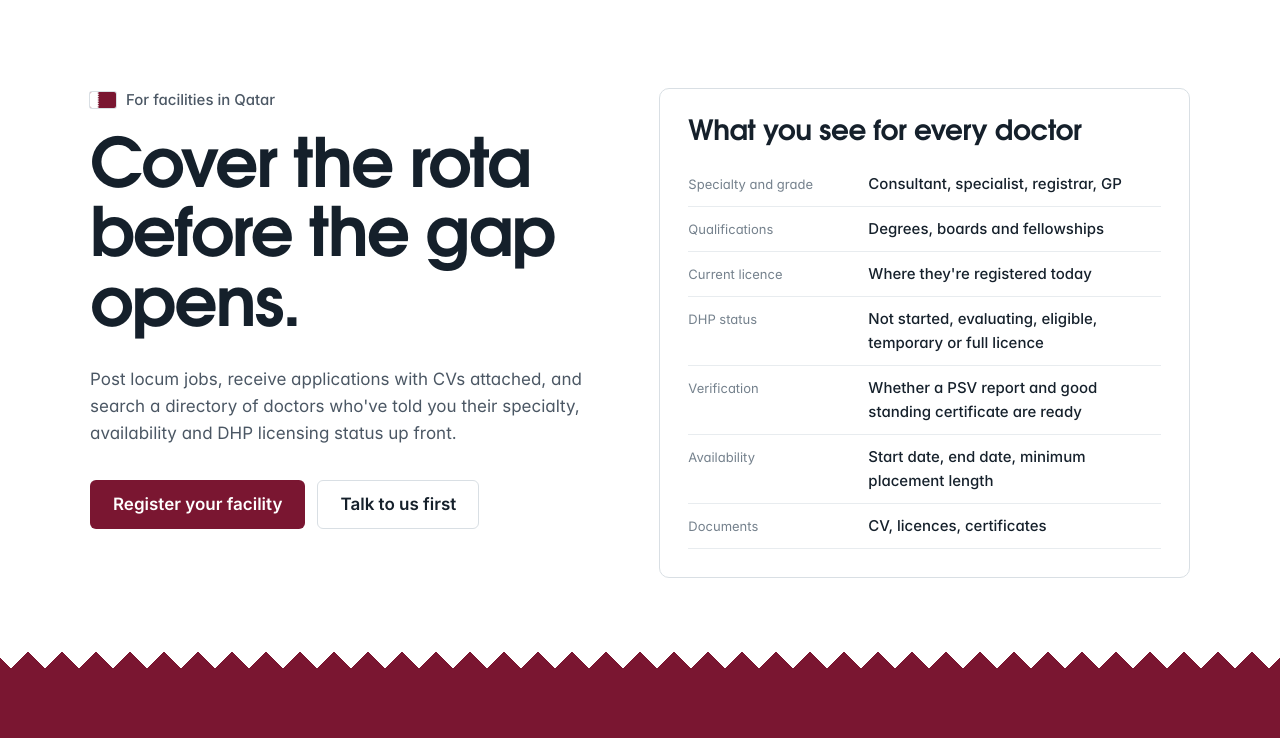
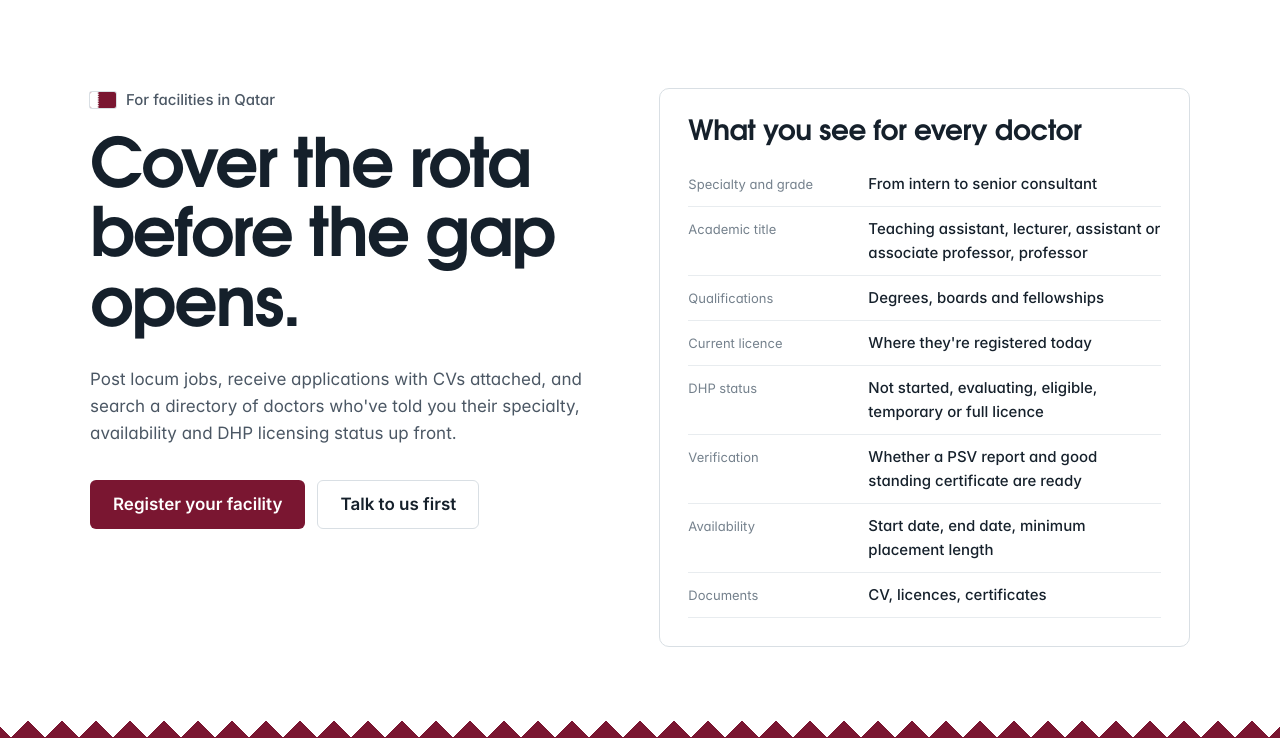
Before and after one commit to yassinelgebeily9/locumdoc, a Flask app: page /for-facilities in a window 1280 px wide. Shown: the part 69-807 px from the top of the page. Run offline with Flask 3, Linux system fonts and the light colour scheme.

Commit message:
Add academic titles and fuller clinical grades
- Clinical grades now run from intern / house officer to senior consultant,
  adding associate consultant and senior consultant, and renaming
  'associate specialist' to DHP's 'assistant specialist' (stored keys unchanged)
- New optional academic title on doctor profiles: teaching assistant /
  demonstrator, clinical tutor, assistant lecturer, lecturer, assistant
  professor, associate professor, professor
- Shown on profiles, applicant lists and the doctor directory; facilities can
  filter by it; included in the admin CSV export
- Existing databases are upgraded automatically
- English and Arabic

Co-Authored-By: Claude Opus 5.5 <noreply@anthropic.com>
Claude-Session: https://claude.ai/code/session_01DV4wxzqYCoerpeWRUMkk1p

```diff
--- a/locumdoc/db.py
+++ b/locumdoc/db.py
@@ -58,6 +58,9 @@ def migrate():
     cols = {r[1] for r in db.execute("PRAGMA table_info(users)")}
     if "lang" not in cols:
         db.execute("ALTER TABLE users ADD COLUMN lang TEXT NOT NULL DEFAULT 'en'")
+    cols = {r[1] for r in db.execute("PRAGMA table_info(doctors)")}
+    if "academic_rank" not in cols:
+        db.execute("ALTER TABLE doctors ADD COLUMN academic_rank TEXT NOT NULL DEFAULT ''")
     db.commit()
 
 
@@ -177,6 +180,8 @@ def seed_demo():
         db.execute("INSERT INTO documents (user_id, kind, original_name, storage_name, mime_type, size_bytes)"
                    " VALUES (?, 'cv', ?, ?, 'application/pdf', ?)",
                    (uid, f"CV {fn} {ln}.pdf", name, os.path.getsize(os.path.join(current_app.config["UPLOAD_DIR"], name))))
+    db.execute("UPDATE doctors SET academic_rank = 'assistant_professor' WHERE academic_rank = '' AND user_id ="
+               " (SELECT id FROM users WHERE email = 'doctor4@demo.locumdoc.me')")
     db.commit()
     if db.execute("SELECT COUNT(*) FROM applications").fetchone()[0] == 0:
         for email, specialty, status in (("doctor1@demo.locumdoc.me", "Anaesthesia", "shortlisted"),
--- a/locumdoc/schema.sql
+++ b/locumdoc/schema.sql
@@ -46,6 +46,7 @@ CREATE TABLE IF NOT EXISTS doctors (
     specialty_id            INTEGER REFERENCES specialties(id),
     subspecialty            TEXT NOT NULL DEFAULT '',
     grade                   TEXT NOT NULL DEFAULT '',
+    academic_rank           TEXT NOT NULL DEFAULT '',   -- university title, see refdata.ACADEMIC_RANKS
     years_experience        INTEGER,
     qualifications          TEXT NOT NULL DEFAULT '',   -- e.g. MBBS, MRCP, CCT
     primary_license         TEXT NOT NULL DEFAULT '',   -- e.g. GMC full registration
--- a/locumdoc/static/css/site.css
+++ b/locumdoc/static/css/site.css
@@ -339,6 +339,7 @@ input[type=file] { font: inherit; width: 100%; padding: 10px; border: 1px dashed
 
 /* ---------------------------------------------------------------- jobs */
 .filters { display: grid; grid-template-columns: 2fr repeat(3, 1fr) auto; gap: 12px; align-items: end; margin-bottom: 20px; }
+.filters.filters-wide { grid-template-columns: 1.6fr repeat(4, 1fr) auto; }
 .filters .field label { font-size: var(--s-1); font-weight: 500; color: var(--ink-2); }
 .job-list { list-style: none; margin: 0; padding: 0; }
 .job-item { display: grid; grid-template-columns: minmax(0, 1fr) auto; gap: 16px 24px; padding: 22px 24px; border-bottom: 1px solid var(--line-2); align-items: start; }
@@ -434,7 +435,7 @@ dl.kv dd { font-weight: 500; }
   .countries-row { grid-template-columns: repeat(3, 1fr); }
   .country-cell:nth-child(3n) { border-inline-end: 0; }
   .country-cell:nth-child(-n+3) { border-bottom: 1px solid var(--line); }
-  .filters { grid-template-columns: 1fr 1fr; }
+  .filters, .filters.filters-wide { grid-template-columns: 1fr 1fr; }
   .filters .field:first-child { grid-column: 1 / -1; }
   .site-footer .cols { grid-template-columns: 1fr 1fr; }
 }
@@ -460,7 +461,7 @@ dl.kv dd { font-weight: 500; }
   .country-cell:nth-child(2n) { border-inline-end: 0 !important; }
   .job-item { grid-template-columns: 1fr; padding: 18px; }
   .job-item .rate { text-align: start; }
-  .filters { grid-template-columns: 1fr; }
+  .filters, .filters.filters-wide { grid-template-columns: 1fr; }
   dl.kv { grid-template-columns: 1fr; }
   dl.kv dt { border-bottom: 0; padding-bottom: 0; }
   .file-drop, .check-group.two { grid-template-columns: 1fr; }
--- a/locumdoc/templates/auth/join_doctor.html
+++ b/locumdoc/templates/auth/join_doctor.html
@@ -16,7 +16,7 @@
           {% for s in specialties %}<option value="{{ s.id }}" {% if form.clean.get('specialty_id') == s.id|string %}selected{% endif %}>{{ _(s.name) }}</option>{% endfor %}
         </select>
         {% endcall %}
-        {{ m.select(form, form.clean, 'grade', _('Grade'), ref.GRADES, cls='full') }}
+        {{ m.select(form, form.clean, 'grade', _('Clinical grade'), ref.GRADES, cls='full') }}
         {{ m.input(form, form.clean, 'email', _('Email'), type='email', cls='full', attrs='autocomplete="email"') }}
         {{ m.input(form, form.clean, 'password', _('Password'), type='password', cls='full', help=_('At least 10 characters.'), attrs='autocomplete="new-password" minlength="10"') }}
         <div class="full">
--- a/locumdoc/templates/doctor/dashboard.html
+++ b/locumdoc/templates/doctor/dashboard.html
@@ -7,7 +7,7 @@
       <div class="avatar lg">{{ m.initials(d.first_name, d.last_name) }}</div>
       <div>
         <h1>{{ _(d.title) }} {{ d.first_name }} {{ d.last_name }}</h1>
-        <p>{{ _(d.specialty) if d.specialty else _('Specialty not set') }}{% if d.grade %}{{ comma }}{{ label(ref.GRADES, d.grade) }}{% endif %}
+        <p>{{ _(d.specialty) if d.specialty else _('Specialty not set') }}{% if d.grade %}{{ comma }}{{ label(ref.GRADES, d.grade) }}{% endif %}{% if d.academic_rank %}{{ comma }}{{ label(ref.ACADEMIC_RANKS, d.academic_rank) }}{% endif %}
           {% if d.verified %} {{ m.verified_tag(_('Verified profile')) }}{% endif %}</p>
       </div>
     </div>
--- a/locumdoc/templates/doctor/profile.html
+++ b/locumdoc/templates/doctor/profile.html
@@ -32,7 +32,8 @@
         </select>
         {% endcall %}
         {{ m.input(form, v, 'subspecialty', _('Subspecialty or special interest'), optional=True) }}
-        {{ m.select(form, v, 'grade', _('Grade'), ref.GRADES) }}
+        {{ m.select(form, v, 'grade', _('Clinical grade'), ref.GRADES, help=_('Your current hospital grade.')) }}
+        {{ m.select(form, v, 'academic_rank', _('Academic title'), ref.ACADEMIC_RANKS, optional=True, placeholder=None, help=_('If you also hold a university teaching post.'), options_prefix=[('', _('None'))]) }}
         {{ m.input(form, v, 'years_experience', _('Years of experience since graduating'), type='number', attrs='min="0" max="60" inputmode="numeric"') }}
         {{ m.input(form, v, 'qualifications', _('Qualifications'), cls='full', help=_('Degrees, boards and fellowships, e.g. MBBS, MRCP (UK), CCT General Internal Medicine.')) }}
         {{ m.input(form, v, 'primary_license', _('Current medical licence'), cls='full', help=_('Where you are registered to practise today, e.g. GMC full registration with licence to practise.')) }}
--- a/locumdoc/templates/facility/doctor.html
+++ b/locumdoc/templates/facility/doctor.html
@@ -6,7 +6,7 @@
   <div class="profile-head">
     <div class="avatar lg">{{ m.initials(d.first_name, d.last_name) }}</div>
     <div><h1>{{ _(d.title) }} {{ d.first_name }} {{ d.last_name }}</h1>
-      <p>{{ _(d.specialty) }}{{ comma }}{{ label(ref.GRADES, d.grade) }}{% if d.current_country %}{{ comma }}{{ _('in %(country)s', country=d.current_country) }}{% endif %}</p></div>
+      <p>{{ _(d.specialty) }}{{ comma }}{{ label(ref.GRADES, d.grade) }}{% if d.academic_rank %}{{ comma }}{{ label(ref.ACADEMIC_RANKS, d.academic_rank) }}{% endif %}{% if d.current_country %}{{ comma }}{{ _('in %(country)s', country=d.current_country) }}{% endif %}</p></div>
   </div>
 </div>
 <div class="wrap content grid-main">
--- a/locumdoc/templates/facility/job.html
+++ b/locumdoc/templates/facility/job.html
@@ -38,7 +38,7 @@
       {% for a in apps %}
       <tr>
         <td><a class="row-link" href="{{ url_for('facility.doctor', doctor_id=a.doctor_id) }}">{{ _(a.dtitle) }} {{ a.first_name }} {{ a.last_name }}</a>
-          <span class="sub">{{ label(ref.GRADES, a.grade) }}{{ comma }}{{ _('lives in %(country)s', country=a.current_country or '—') }}. {{ _('Applied %(date)s', date=a.created_at|d) }}</span>
+          <span class="sub">{{ label(ref.GRADES, a.grade) }}{% if a.academic_rank %}{{ comma }}{{ label(ref.ACADEMIC_RANKS, a.academic_rank) }}{% endif %}{{ comma }}{{ _('lives in %(country)s', country=a.current_country or '—') }}. {{ _('Applied %(date)s', date=a.created_at|d) }}</span>
           {% if a.cover_note %}<span class="sub" dir="auto">“{{ a.cover_note|truncate(140) }}”</span>{% endif %}</td>
         <td class="hide-sm num">{{ a.years_experience|years }}</td>
         <td class="hide-sm">{{ m.pill(a.qatar_license_status, ref.QATAR_LICENSE_STATUS) }}</td>
--- a/locumdoc/templates/partials/doctor_profile.html
+++ b/locumdoc/templates/partials/doctor_profile.html
@@ -5,7 +5,8 @@
     {% if d.bio %}<p dir="auto">{{ d.bio }}</p>{% endif %}
     <dl class="kv">
       <dt>{{ _('Specialty') }}</dt><dd>{{ _(d.specialty) if d.specialty else '—' }}{% if d.subspecialty %}{{ comma }}{{ d.subspecialty }}{% endif %}</dd>
-      <dt>{{ _('Grade') }}</dt><dd>{{ label(ref.GRADES, d.grade) }}</dd>
+      <dt>{{ _('Clinical grade') }}</dt><dd>{{ label(ref.GRADES, d.grade) }}</dd>
+      <dt>{{ _('Academic title') }}</dt><dd>{{ label(ref.ACADEMIC_RANKS, d.academic_rank) if d.academic_rank else _('None') }}</dd>
       <dt>{{ _('Experience') }}</dt><dd>{{ d.years_experience|years }}</dd>
       <dt>{{ _('Qualifications') }}</dt><dd dir="auto">{{ d.qualifications or '—' }}</dd>
       <dt>{{ _('Current licence') }}</dt><dd dir="auto">{{ d.primary_license or '—' }}</dd>
--- a/locumdoc/templates/partials/macros.html
+++ b/locumdoc/templates/partials/macros.html
@@ -46,11 +46,12 @@
 {% endcall %}
 {%- endmacro %}
 
-{% macro select(form, v, name, label_text, options, help=None, optional=False, cls='', placeholder=True) -%}
+{% macro select(form, v, name, label_text, options, help=None, optional=False, cls='', placeholder=True, options_prefix=[]) -%}
 {% call field_wrap(form, name, label_text, help, optional, cls) %}
 <select id="f-{{ name }}" name="{{ name }}" {% if not optional %}required{% endif %}
   {% if form and form.errors.get(name) %}aria-invalid="true" aria-describedby="e-{{ name }}"{% endif %}>
   {% if placeholder %}<option value="">{{ _('Choose…') }}</option>{% endif %}
+  {% for k, l in options_prefix %}<option value="{{ k }}" {% if v and (v.get(name) or '')|string == k|string %}selected{% endif %}>{{ l }}</option>{% endfor %}
   {% for k, l in options %}<option value="{{ k }}" {% if v and v.get(name)|string == k|string %}selected{% endif %}>{{ _(l) }}</option>{% endfor %}
 </select>
 {% endcall %}
--- a/locumdoc/templates/public/for_facilities.html
+++ b/locumdoc/templates/public/for_facilities.html
@@ -15,7 +15,8 @@
     <div class="panel panel-pad">
       <h2>{{ _('What you see for every doctor') }}</h2>
       <dl class="kv">
-        <dt>{{ _('Specialty and grade') }}</dt><dd>{{ _('Consultant, specialist, registrar, GP') }}</dd>
+        <dt>{{ _('Specialty and grade') }}</dt><dd>{{ _('From intern to senior consultant') }}</dd>
+        <dt>{{ _('Academic title') }}</dt><dd>{{ _('Teaching assistant, lecturer, assistant or associate professor, professor') }}</dd>
         <dt>{{ _('Qualifications') }}</dt><dd>{{ _('Degrees, boards and fellowships') }}</dd>
         <dt>{{ _('Current licence') }}</dt><dd>{{ _("Where they're registered today") }}</dd>
         <dt>{{ _('DHP status') }}</dt><dd>{{ _('Not started, evaluating, eligible, temporary or full licence') }}</dd>
--- a/locumdoc/views/admin.py
+++ b/locumdoc/views/admin.py
@@ -70,11 +70,12 @@ def doctors():
 def _doctors_csv(rows):
     buf = io.StringIO()
     w = csv.writer(buf)
-    w.writerow(["Name", "Email", "Phone", "Specialty", "Grade", "Years", "Nationality", "Lives in",
+    w.writerow(["Name", "Email", "Phone", "Specialty", "Grade", "Academic title", "Years", "Nationality", "Lives in",
                 "Qatar licence", "Available from", "Available to", "Verified", "Has CV"])
     for d in rows:
         w.writerow([f"{d['title']} {d['first_name']} {d['last_name']}", d["email"], d["phone"], d["specialty"],
-                    refdata.label(refdata.GRADES, d["grade"]), d["years_experience"], d["nationality"],
+                    refdata.label(refdata.GRADES, d["grade"]), refdata.label(refdata.ACADEMIC_RANKS, d["academic_rank"], ""),
+                    d["years_experience"], d["nationality"],
                     d["current_country"], refdata.label(refdata.QATAR_LICENSE_STATUS, d["qatar_license_status"]),
                     d["available_from"], d["available_to"], "yes" if d["verified"] else "no",
                     "yes" if d["cv_count"] else "no"])
--- a/locumdoc/views/doctor.py
+++ b/locumdoc/views/doctor.py
@@ -65,6 +65,7 @@ def profile():
         form.choice("specialty_id", [(s["id"], s["name"]) for s in specialties], label=_("your specialty"))
         form.text("subspecialty", max_len=120)
         form.choice("grade", refdata.GRADES, label=_("your grade"))
+        form.choice("academic_rank", refdata.ACADEMIC_RANKS, required=False)
         form.integer("years_experience", required=True, min_v=0, max_v=60, label=_("years of experience"))
         form.text("qualifications", required=True, max_len=300, label=_("your qualifications"))
         form.text("primary_license", required=True, max_len=200, label=_("your current licence"))
@@ -85,12 +86,12 @@ def profile():
             c = form.clean
             execute(
                 "UPDATE doctors SET title=?, first_name=?, last_name=?, phone=?, nationality=?, current_country=?,"
-                " specialty_id=?, subspecialty=?, grade=?, years_experience=?, qualifications=?, primary_license=?,"
+                " specialty_id=?, subspecialty=?, grade=?, academic_rank=?, years_experience=?, qualifications=?, primary_license=?,"
                 " qatar_license_status=?, exam_status=?, has_psv=?, good_standing=?, languages=?, available_from=?,"
                 " available_to=?, min_weeks=?, preferred_countries=?, bio=?, visible_to_facilities=?,"
                 " updated_at=datetime('now') WHERE user_id=?",
                 (c["title"], c["first_name"], c["last_name"], c["phone"], c["nationality"], c["current_country"],
-                 int(c["specialty_id"]), c["subspecialty"], c["grade"], c["years_experience"], c["qualifications"],
+                 int(c["specialty_id"]), c["subspecialty"], c["grade"], c["academic_rank"], c["years_experience"], c["qualifications"],
                  c["primary_license"], c["qatar_license_status"] or "none", c["exam_status"] or "unknown",
                  c["has_psv"], c["good_standing"], c["languages"], c["available_from"], c["available_to"],
                  c["min_weeks"], ",".join(prefs) or "QA", c["bio"], c["visible_to_facilities"], g.user["id"]),
--- a/locumdoc/views/facility.py
+++ b/locumdoc/views/facility.py
@@ -164,7 +164,7 @@ def edit_job(job_id):
 def job(job_id):
     j = own_job(job_id)
     status = request.args.get("status", "")
-    sql = ("SELECT a.*, d.title AS dtitle, d.first_name, d.last_name, d.grade, d.years_experience,"
+    sql = ("SELECT a.*, d.title AS dtitle, d.first_name, d.last_name, d.grade, d.academic_rank, d.years_experience,"
            " d.qatar_license_status, d.current_country, d.available_from, s.name AS specialty FROM applications a"
            " JOIN doctors d ON d.user_id = a.doctor_id LEFT JOIN specialties s ON s.id = d.specialty_id"
            " WHERE a.job_id = ?")
@@ -223,7 +223,7 @@ def application_status(app_id):
 def doctors():
     fac = get_facility(g.user["id"])
     specialties = query("SELECT id, name FROM specialties ORDER BY name")
-    f = {k: request.args.get(k, "").strip() for k in ("specialty", "grade", "licence", "available", "q")}
+    f = {k: request.args.get(k, "").strip() for k in ("specialty", "grade", "academic", "licence", "available", "q")}
     rows, total, page, per = [], 0, 1, 20
     if fac["verified"]:
         where = ["d.visible_to_facilities = 1", "u.is_active = 1"]
@@ -234,6 +234,11 @@ def doctors():
         if f["grade"]:
             where.append("d.grade = ?")
             args.append(f["grade"])
+        if f["academic"] == "any":
+            where.append("d.academic_rank != ''")
+        elif f["academic"]:
+            where.append("d.academic_rank = ?")
+            args.append(f["academic"])
         if f["licence"] == "any_progress":
             where.append("d.qatar_license_status != 'none'")
         elif f["licence"]:
```
Also changed, not shown: locumdoc/refdata.py (+16 -1 lines), locumdoc/templates/facility/doctors.html (+8 -3 lines), locumdoc/translations/ar.py (+20 -2 lines), tests/test_app.py (+40 -0 lines).
